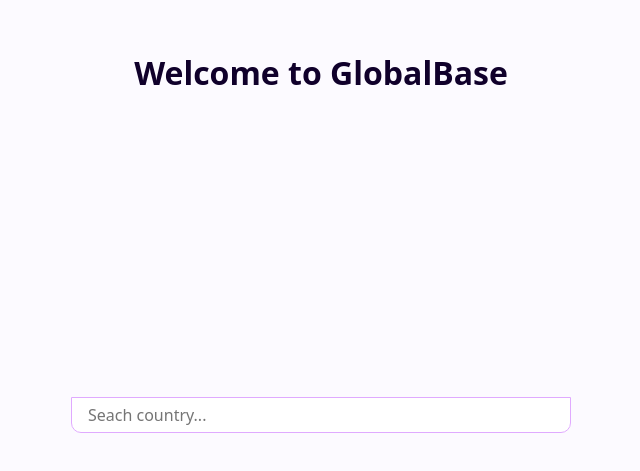
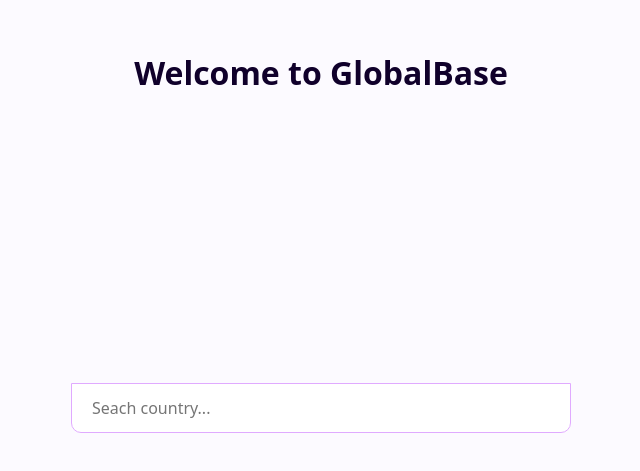
Before and after one commit to coolzacode/GlobalBase, a website built with webpack: page src/template.html in a window 1280 px wide. Shown: the part 327-798 px from the top of the page, without its empty margins (319-959 px from the left). Built offline with nearby package versions, Linux system fonts and the light colour scheme; no server answers.

Commit message:
refactor: improve styling

```diff
--- a/src/styles.css
+++ b/src/styles.css
@@ -38,25 +38,26 @@ body {
     system-ui,
     -apple-system,
     sans-serif;
+  transition: background-color 0.3s ease;
 }
 
-input,
-button {
+input {
+  width: 100%;
   font: inherit;
-  padding: 0.6, 1rem;
+  padding: 0.75rem 1.25rem;
   font-size: 1rem;
   border: 1px solid var(--border-color);
   background-color: var(--bg-surface);
   color: var(--text-main);
-  border-radius: 6px;
+  border-radius: 0px 0px 10px 10px;
   outline: none;
+  transition: border-color 0.2s ease;
 }
 
 input:focus {
   border-color: var(--accent-primary);
 }
 
-/* Custom Select Styles */
 .select-box {
   position: fixed;
   bottom: 40px;
@@ -69,12 +70,7 @@ input:focus {
 
 .search-box {
   display: flex;
-}
-
-#selected-country {
   width: 100%;
-  border-radius: 0px 0px 10px 10px;
-  padding: 0.3rem 1rem;
 }
 
 .options {
@@ -92,8 +88,9 @@ input:focus {
 }
 
 .options li {
-  padding: 0.4rem 1rem;
+  padding: 0.6rem 1.25rem;
   cursor: pointer;
+  transition: background-color 0.15s ease;
 }
 
 .options li:hover {
```
